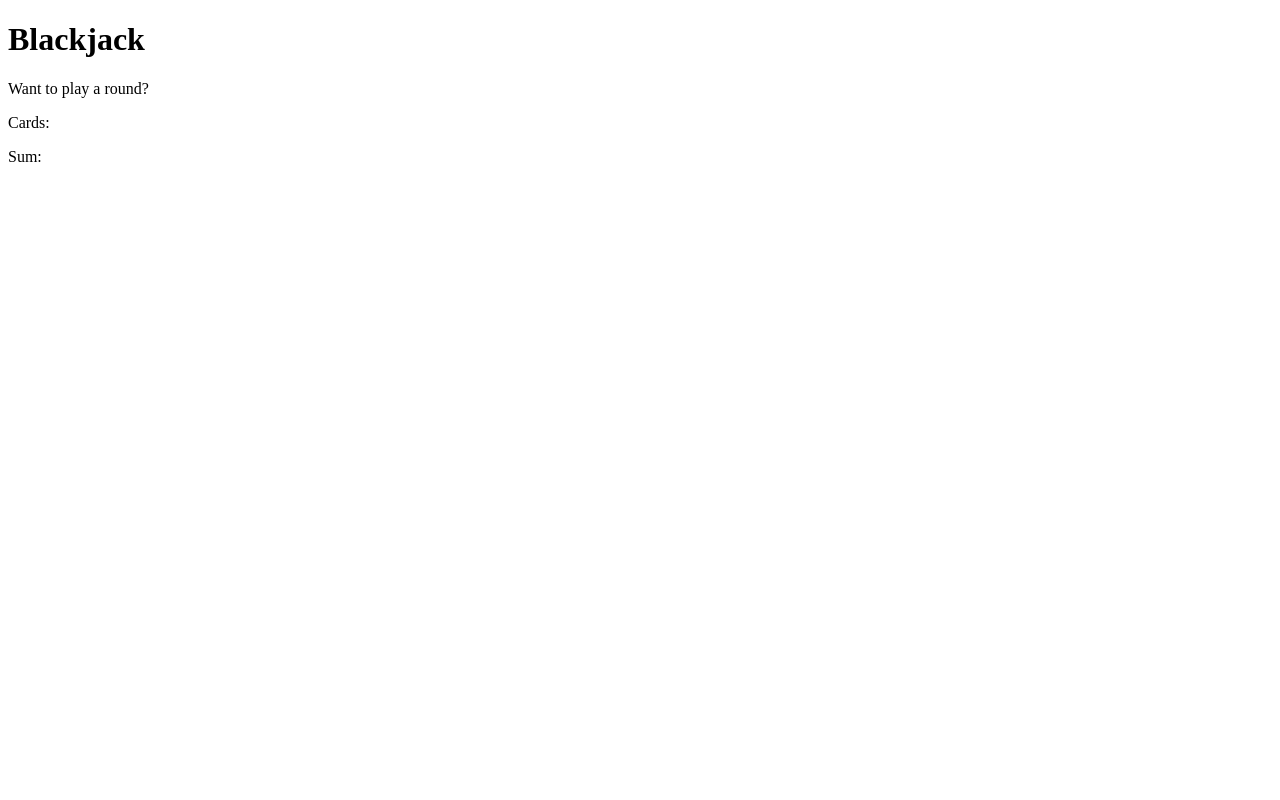
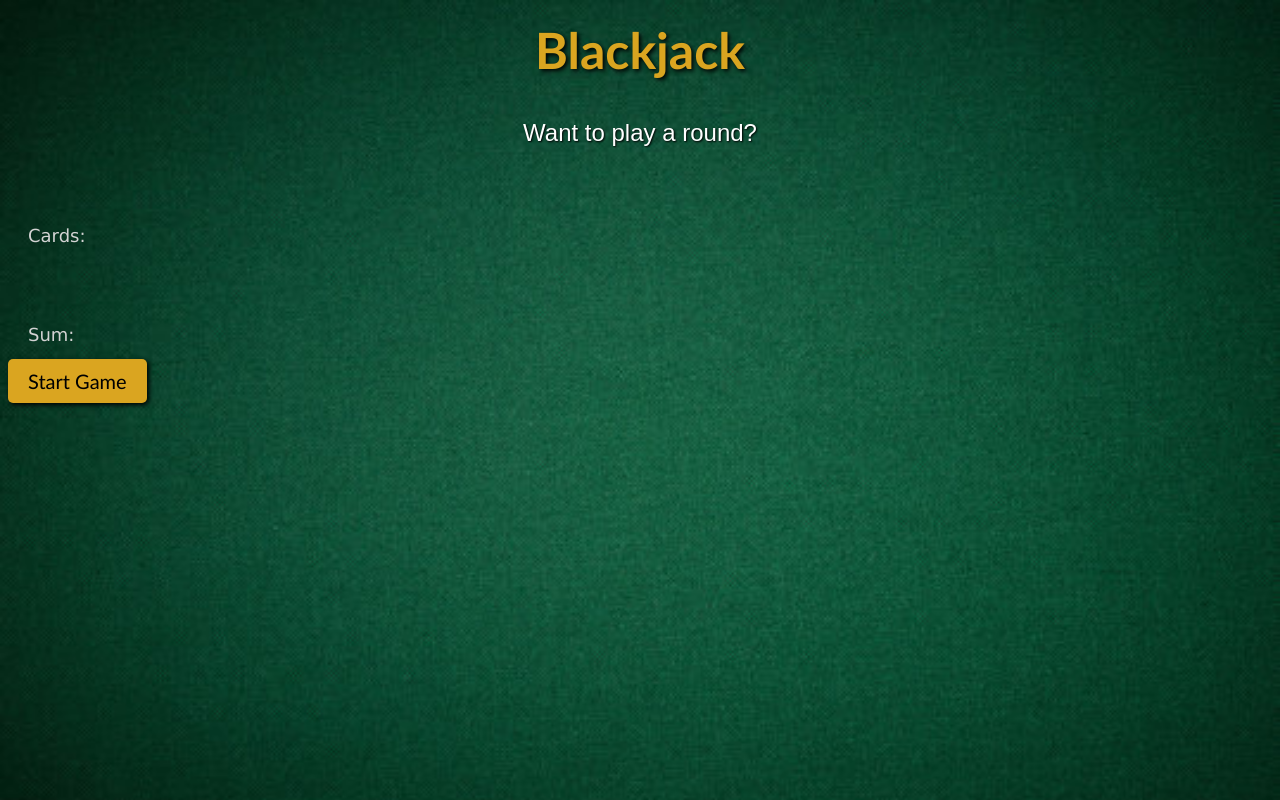
Before and after one commit to BrooklynTreasurer/Black_Jack_Project, a plain HTML site: page index.html in a window 1280 px wide. Drawn offline with Linux system fonts and the light colour scheme.

Commit message:
added styling for h1,p tag and button

```diff
--- a/index.html
+++ b/index.html
@@ -12,6 +12,7 @@
         <p id="message-el">Want to play a round?</p>
         <p>Cards:</p>
         <p>Sum:</p>
+        <button id="start-btn" onclick="startGame()">Start Game</button>
 <script src="script.js" defer></script>
 </body>
 </html>
--- a/styles.css
+++ b/styles.css
@@ -0,0 +1,46 @@
+body {
+    background-image: url("images/blacktable.jpg");
+    background-size: cover;
+    background-repeat: no-repeat;
+    background-attachment: fixed;
+}
+
+h1 {
+    color: goldenrod;
+    text-align: center;
+    font-family: 'Trebuchet MS', sans-serif;
+    font-size: 50px;
+    margin-top: 20px;
+    text-shadow: 2px 2px 4px #000000;
+}
+
+#message-el {
+    color: white;
+    text-align: center;
+    font-family: 'Arial', sans-serif;
+    font-size: 24px;
+    margin-top: 15px;
+    text-shadow: 1px 1px 2px #000000;
+}
+
+p {
+    color: lightgray;
+    font-family: 'Verdana', sans-serif;
+    font-size: 18px;
+    margin: 10px 20px;
+    line-height: 1.6;
+    margin-top: 70px;
+}
+
+button {
+    background-color: goldenrod;
+    color: black;
+    font-family: 'Trebuchet MS', sans-serif;
+    font-size: 20px;
+    padding: 10px 20px;
+    border: none;
+    border-radius: 5px;
+    cursor: pointer;
+    box-shadow: 2px 2px 5px #000000;
+    transition: background-color 0.3s ease;
+}
```
Also changed, not shown: images/blacktable.jpg (added).
